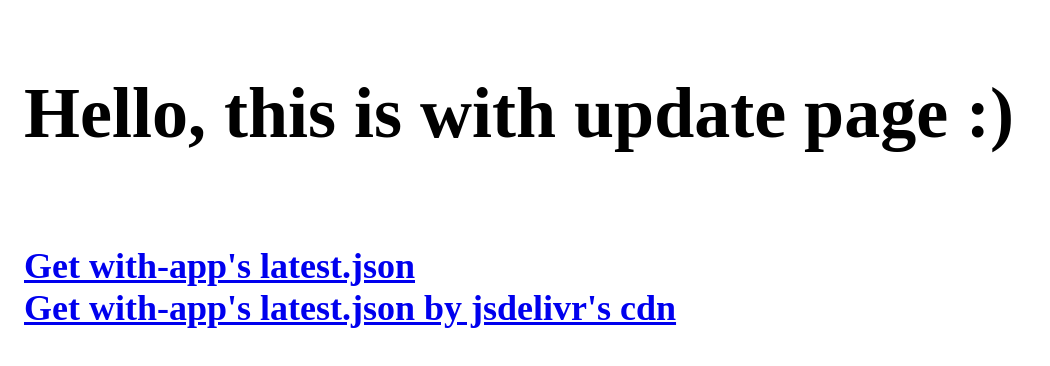
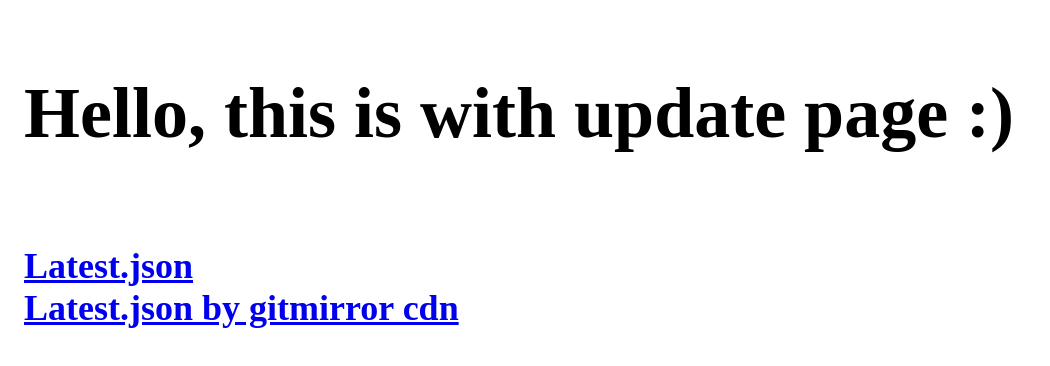
Before and after one commit to m1m1sha/with.github.io, a plain HTML site: page index.html in a window 1280 px wide. Shown: the whole page, without its empty margins (0-1050 px from the left). Drawn offline with Linux system fonts and the light colour scheme.

Commit message:
🐳 chore: 换用gitmirror

```diff
--- a/index.html
+++ b/index.html
@@ -16,11 +16,13 @@
     <h1>Hello, this is with update page :)</h1>
     <br />
     <a href="https://m1m1sha.github.io/with.github.io/latest.json">
-      Get with-app's latest.json
+      Latest.json
     </a>
     <br />
-    <a href="https://cdn.jsdelivr.net/gh/m1m1sha/with.github.io/latest.json">
-      Get with-app's latest.json by jsdelivr's cdn
+    <a
+      href="https://hub.gitmirror.com/https://github.com/m1m1sha/with.github.io/blob/main/latest.json"
+    >
+      Latest.json by gitmirror cdn
     </a>
   </body>
 </html>
```
